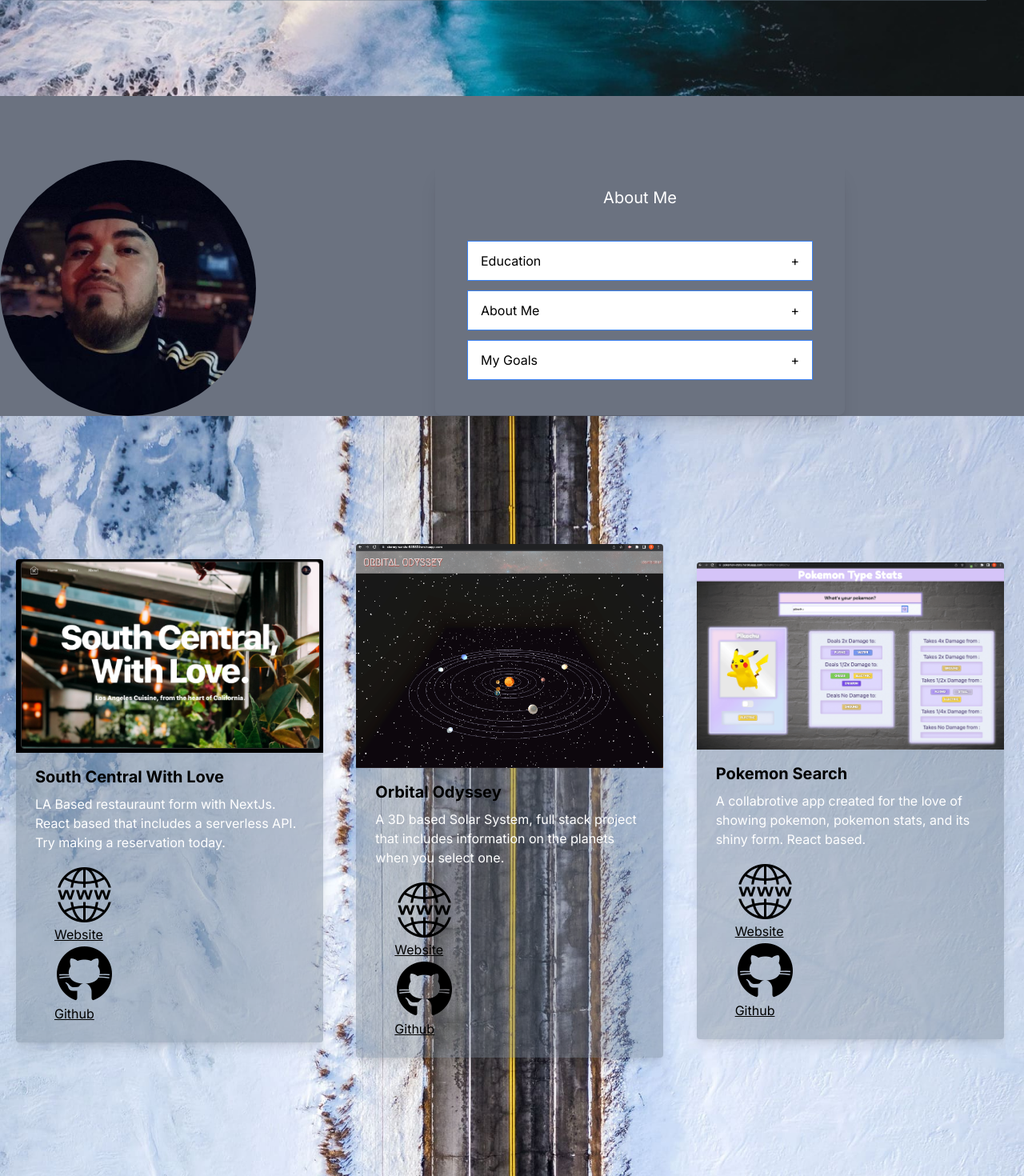
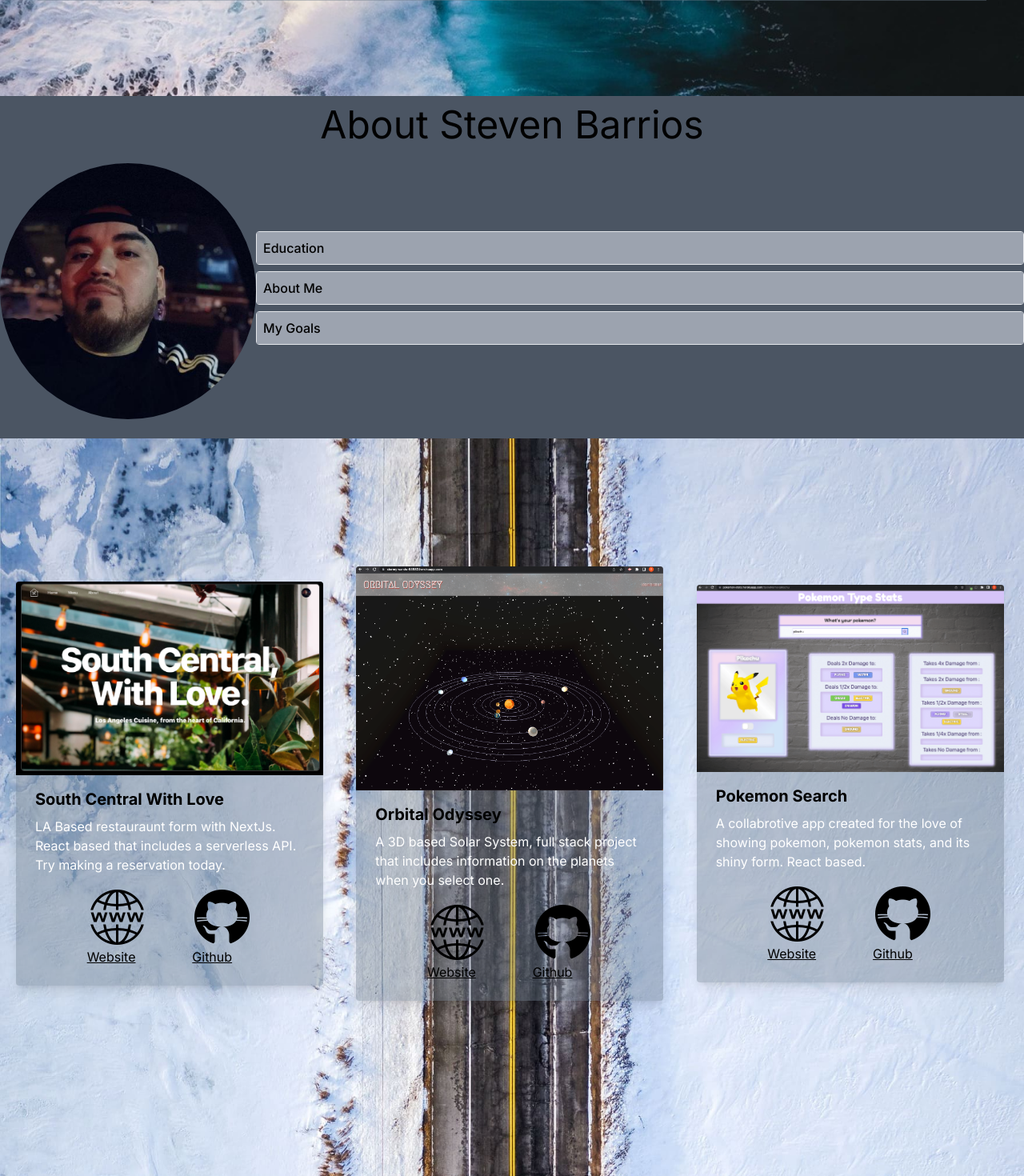
Before and after one commit to Proper-Stevo/Portfolio, a Next.js app: page / in a window 1280 px wide. Shown: the part 680-2150 px from the top of the page at 80% size. Built offline with nearby package versions, Linux system fonts and the light colour scheme.

Commit message:
fixed arrodion might change bg color

```diff
--- a/app/components/Aboutme.js
+++ b/app/components/Aboutme.js
@@ -1,47 +1,93 @@
-import React from "react";
+"use client";
+import React, { useState } from "react";
+import { FontAwesomeIcon } from "@fortawesome/react-fontawesome"
+import { faCoffee, faHiking, faSoccerBall, faLaptopCode, faPlaneDeparture, faCalendar,
+faMapPin, faGraduationCap } from "@fortawesome/free-solid-svg-icons"
+
+function AccordionItem({ title, children }) {
+    const [isOpen, setIsOpen] = useState(false);
+    const toggleAccordion = () => {
+        setIsOpen(!isOpen);
+    };
+
+    return (
+        <div className="border rounded mb-2">
+            <button
+                className="w-full text-left p-2 font-medium bg-gray-400"
+                onClick={toggleAccordion}
+            >
+                {title}
+            </button>
+            {isOpen && <div className="p-2">{children}</div>}
+        </div>
+    );
+}
+
+function Accordion() {
+    return (
+        <div className="w-full">
+            <AccordionItem title="Education">
+                <p>
+                    UCLA Extension: Full Stack Developer Program. Fluent in numerous languages and frameworks including (but not limited to): HTML, Node.Js, CSS, JavaScript,
+                    React, and many more. Passionate, motivated and well-versed developer available and open for inquiries.
+                </p>
+                <p className="pb-2">
+                    You can also download my Resume using this button. </p>
+                    <a
+                        href="https://drive.google.com/uc?export=download&id=1iV5j5P_et0GTuy0DrwxBGn44veV339_i"
+                        className="bg-blue-500 hover:bg-blue-700 text-white font-bold py-2 px-4 rounded"
+                    >
+                        Download
+                    </a>
+
+            </AccordionItem>
+            <AccordionItem title="About Me">
+                <p>
+                    Steven Barrios here! I love programming, writing, speaking, learning, traveling and food. I do spend most of my free time with my dog or learning about new techologies.
+                    Aside from visiting cournties and experiencing new foods and cultures, I enjoy nature and scenic views with a good cup of coffee.
+                </p>
+                <hr />
+                <div className="flex justify-center">
+                    <div className="w-1/2">
+                        Los Angeles, CA <FontAwesomeIcon icon={faMapPin} />
+                        <br />
+                        31 Years Old <FontAwesomeIcon icon={faCalendar} />
+                    </div>
+                    <div className="w-1/2">
+                        UCLA <FontAwesomeIcon icon={faGraduationCap} />
+                        <br />
+                        My Interest
+                        <FontAwesomeIcon icon={faCoffee} />
+                        <FontAwesomeIcon icon={faHiking} />
+                        <FontAwesomeIcon icon={faLaptopCode} />
+                        <FontAwesomeIcon icon={faPlaneDeparture} />
+                        <FontAwesomeIcon icon={faSoccerBall} />
+
+                    </div>
+                </div>
+            </AccordionItem>
+            <AccordionItem title="My Goals">
+                <p>
+                    As an aspiring new developer I want to accomplish many things in life. I want a great career with a company that cares about its employees and has good values.
+                    I want to help push the developer world into new heights, improve my skills constantly, network as much as I can and help out in my community as much as possible.
+                </p>
+            </AccordionItem>
+        </div>
+    );
+}
 
 function About() {
     return (
-        <>
-        <div className="aboutMe bg-gray-500">
-            <div class='flex items-center justify-center pt-20 text-black'>
-            <img className="flex rounded-full" style={{height:"20rem"}} src="./images/selfie.jpeg"/>
-                <div class='w-full max-w-lg px-10 py-8 mx-auto bg-transparent rounded-lg shadow-xl'>
-                    <h1 class="text-xl mb-10 text-center text-white text-3xl">About Me</h1>
-
-                    <details class="w-full bg-white border border-blue-500 cursor-pointer mb-3">
-                        <summary class="w-full bg-white text-dark flex justify-between px-4 py-3  after:content-['+']">Education</summary>
-                        <p class="px-4 py-3">
-                            UCLA Extension: Full Stack Developer Program.
-                            Fluent in numerous languages and frameworks including (but not limited to): HTML, Node.Js, CSS, JavaScript,
-                            React, and many more. Passionate, motivated and well-versed developer available and open for inquiries.
-                        </p>
-                    </details>
-
-                    <details class="w-full bg-white border border-blue-500 cursor-pointer mb-3">
-                        <summary class="w-full bg-white text-dark flex justify-between px-4 py-3 after:content-['+']">About Me</summary>
-                        <p class="px-4 py-3">
-                            Steven Barrios here! I love programming, writing, speaking, learning, traveling and food. I do spend most of my free
-                            time with my dog or learning about new techologies. Aside from visiting cournties and experiencing new foods and cultures,
-                            I enjoy nature and scenic views with a good cup of coffee. Los Angeles Native.
-                        </p>
-                    </details>
-
-                    <details class="w-full bg-white border border-blue-500 cursor-pointer mb-3">
-                        <summary class="w-full bg-white text-dark flex justify-between px-4 py-3  after:content-['+']">
-                            My Goals
-                        </summary>
-                        <p class="px-4 py-3">
-                            As an aspiring new developer I want to accomplish many things in life. I want a great career with a company that cares about its
-                            employees and has good values. I want to help push the developer world into new heights, improve my skills constantly, network as
-                            much as I can and help out in my community as much as possible.
-                        </p>
-                    </details>
-                </div>
+        <div className="text-box bg-gray-600" id="aboutMe">
+            <div className="text-center pt-3">
+            <p className="text-center text-5xl">About Steven Barrios</p>
             </div>
-        </div>
-        </>
-    )
+            <div className="flex justify-center items-center pt-6 pb-6">
+                <img src="./images/selfie.jpeg" className="flex rounded-full h-80" id="selfie" alt="selfie" />
+                    <Accordion />
+            </div>
+            </div>
+    );
 }
 
 export default About;
--- a/app/components/Projects.js
+++ b/app/components/Projects.js
@@ -55,17 +55,21 @@ function Projects() {
                                     <div className="px-6 py-4">
                                         <h5 className="font-bold text-xl mb-2">{project.title}</h5>
                                         <p className="text-white text-base">{project.description}</p>
-                                        <div className="px-6 pt-4 pb-2">
-                                            < a href={project.demo} className='underline'>
+                                        <div className="px-6 pt-4 pb-2 flex justify-evenly">
+                                            <div className="mr-4">
+                                                <a href={project.demo} className="underline">
                                                     <img src="./images/urlBadge.png" alt="names" />
                                                     <p>Website</p>
                                                 </a>
-
-                                            < a href={project.github} className='underline'>
+                                            </div>
+                                            <div>
+                                                <a href={project.github} className="underline">
                                                     <img src="./images/gbBadge.png" alt="github tags" />
                                                     <p>Github</p>
                                                 </a>
                                             </div>
+                                        </div>
+
                                     </div>
                                 </div>
                             </div>
```
Lines whose indentation alone changed are shown as unchanged.
